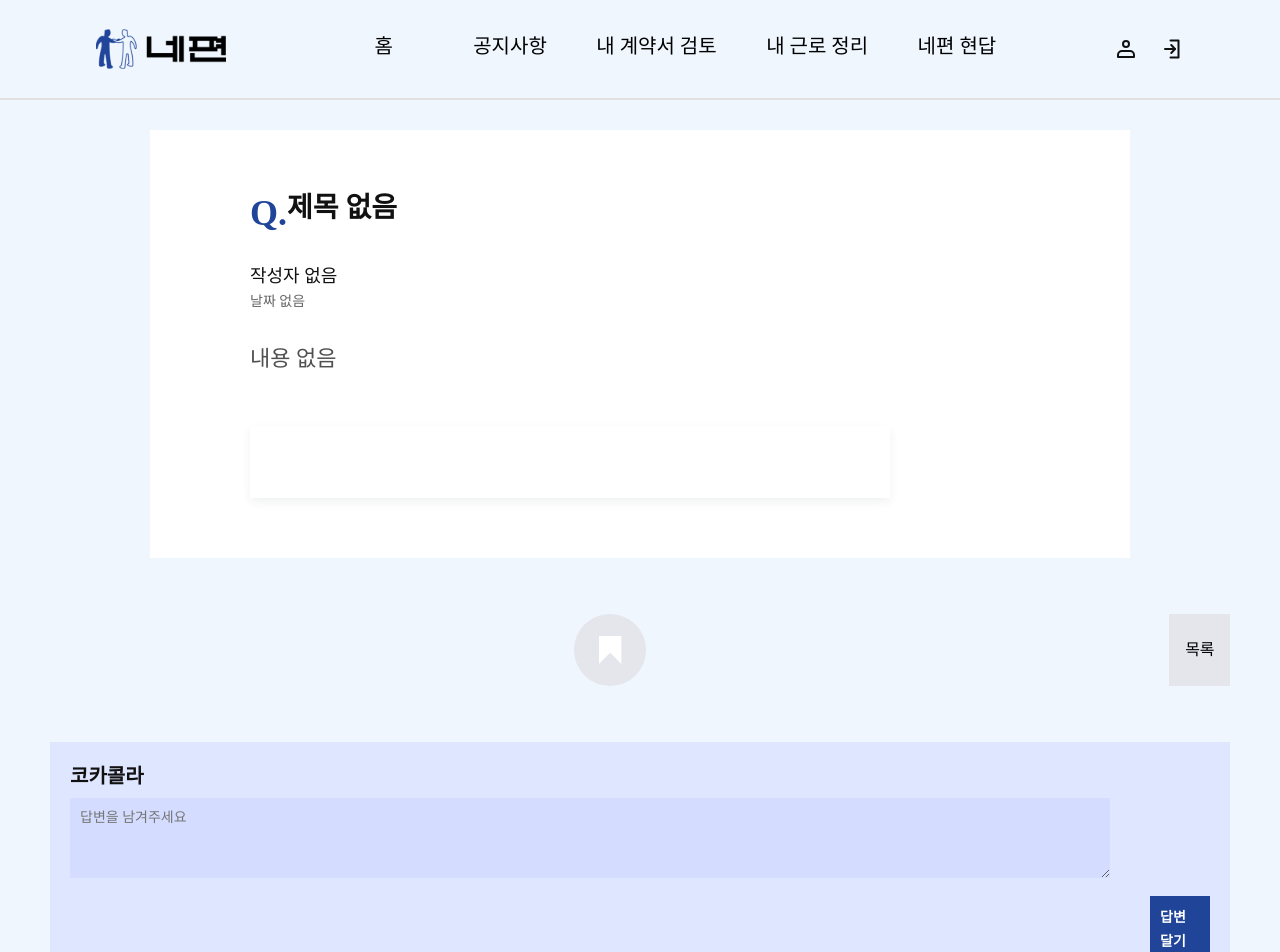
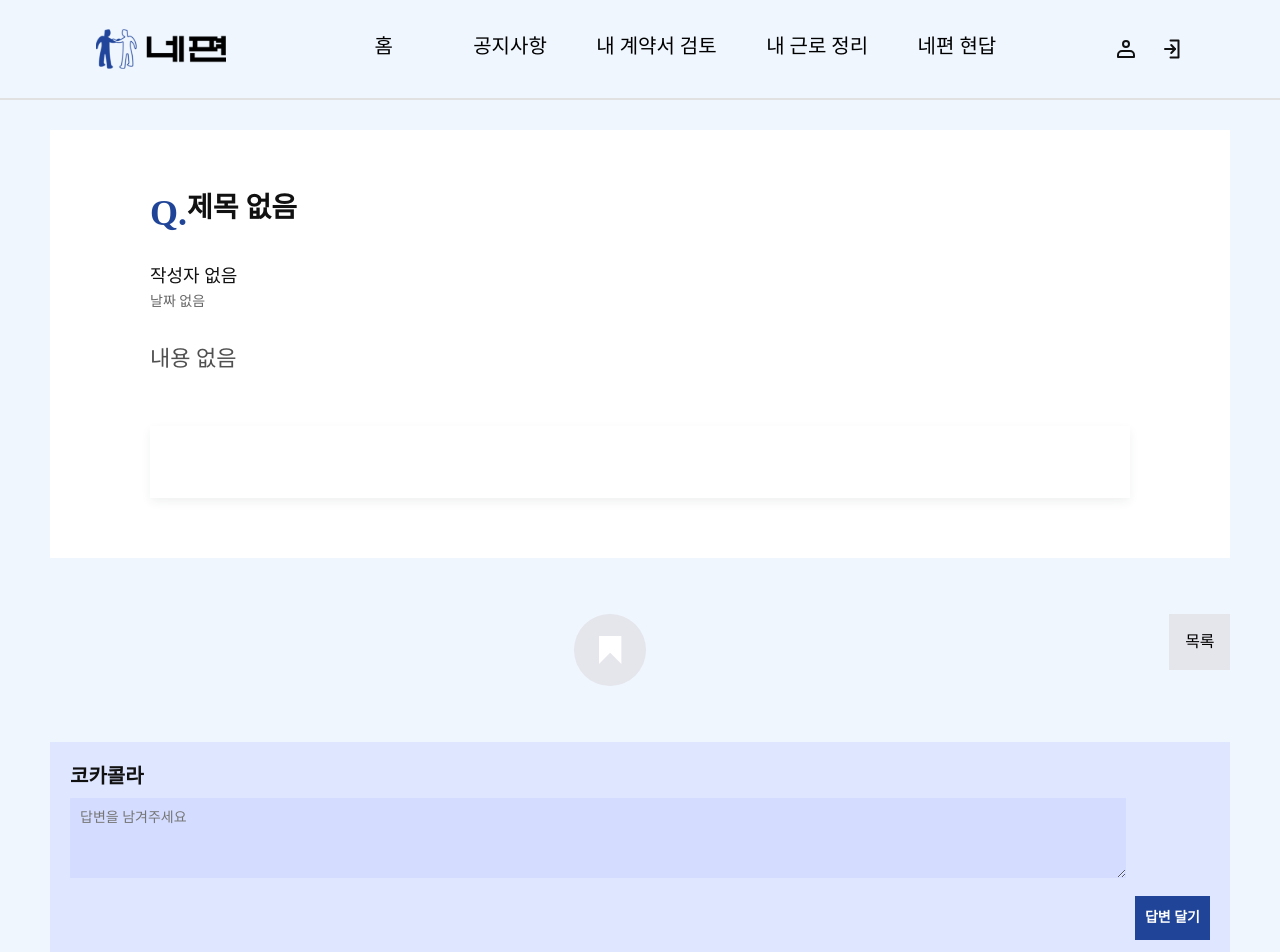
Before and after one commit to HSU-Likelion12-yourSide/YourSide-Front, a React (Create React App) app: page /ViewQuestionAndAnswer/1 in a window 1280 px wide. Shown: the top 952 px of the page. Built offline with nearby package versions, Linux system fonts and the light colour scheme; no server answers.

Commit message:
♻️: ViewQuestionAndAnswer 페이지 Result 컴포넌트 넓이 구현

```diff
--- a/src/Page/QuestionAndAnswer/css/VQnACommentList.scss
+++ b/src/Page/QuestionAndAnswer/css/VQnACommentList.scss
@@ -32,7 +32,7 @@
       }
 
       #qav-comment-textfield {
-        width: calc(100% - 84px - 16px);
+        width: calc(100% - 84px);
         background-color: #d4ddff;
         // width: 1060px;
         // border-color: #eff6fe;
@@ -70,7 +70,7 @@
 
         #qav-comment-button {
           display: flex;
-          width: 60px;
+          // width: 60px;
           justify-content: center;
           align-items: center;
           background: #204598;
--- a/src/Page/QuestionAndAnswer/css/ViewQuestionAndAnswer.scss
+++ b/src/Page/QuestionAndAnswer/css/ViewQuestionAndAnswer.scss
@@ -16,7 +16,8 @@
 
     .qav-post {
       // width: calc(100% - 200px);
-      width: calc(100% - 200px);
+      // width: calc(100% - 200px);
+      width: 100%;
       display: flex;
       flex-direction: column;
       // justify-content: center;
@@ -103,7 +104,8 @@
 
         .qav-work-arrangement {
           // background-color: aqua;
-          width: calc(100% - 70px - 32px - 38px);
+          // width: calc(100% - 70px - 32px - 38px);
+          width: 100%;
           display: flex;
           flex-direction: column;
           justify-content: center;
@@ -164,6 +166,7 @@
           align-items: center;
           background: #E5E5EC;
           padding: 16px;
+          height: 56px;
           // margin-left: auto;
           font-size: 16px;
           font-weight: 400;
@@ -171,6 +174,12 @@
           letter-spacing: -0.025em;
           cursor: pointer;
         }
+
+        #qav-middle-list:hover {
+          background: #1BBFC1;
+          font-weight: 600;
+          color: #E5E5EC;
+        }
       }
     }
   }
```
